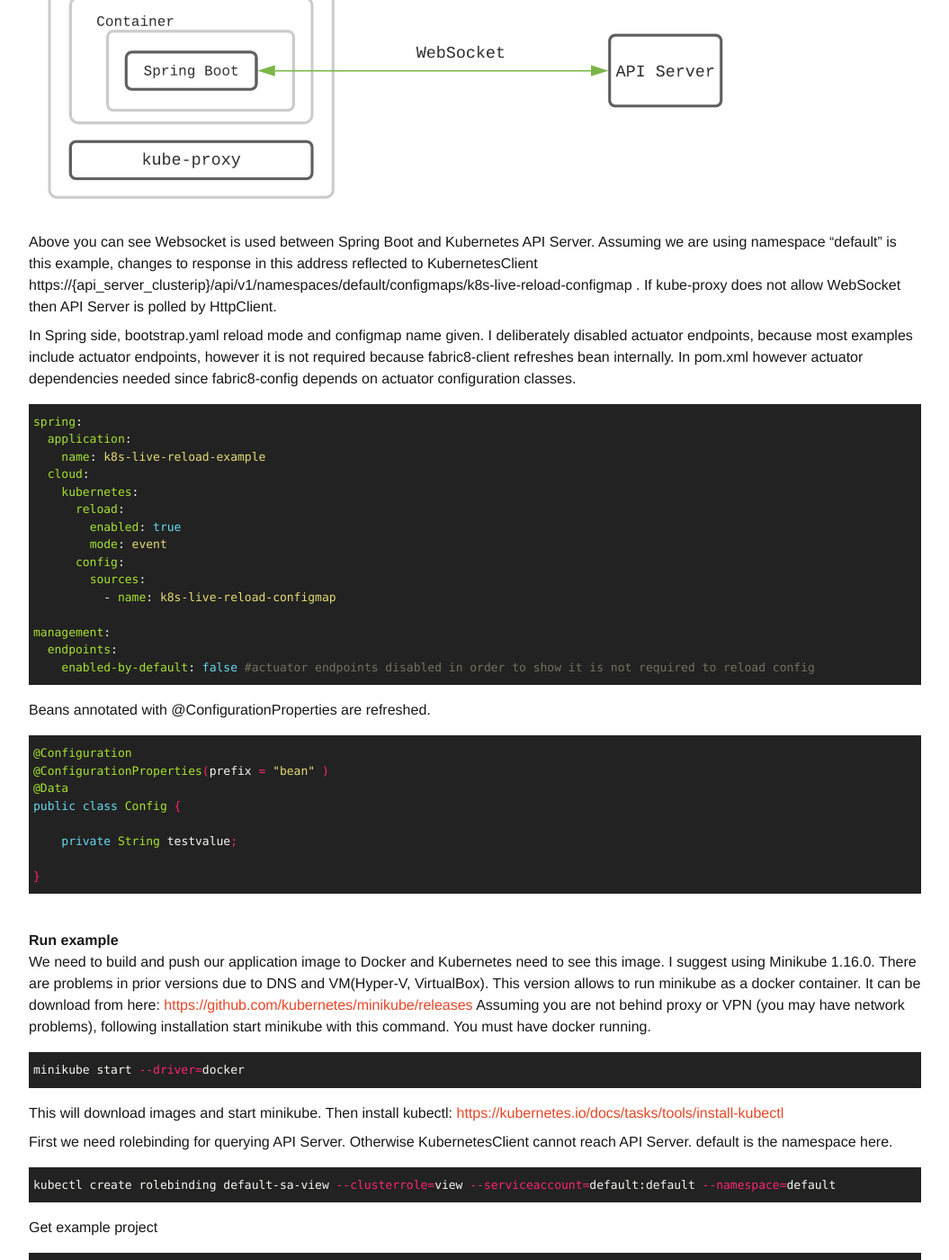
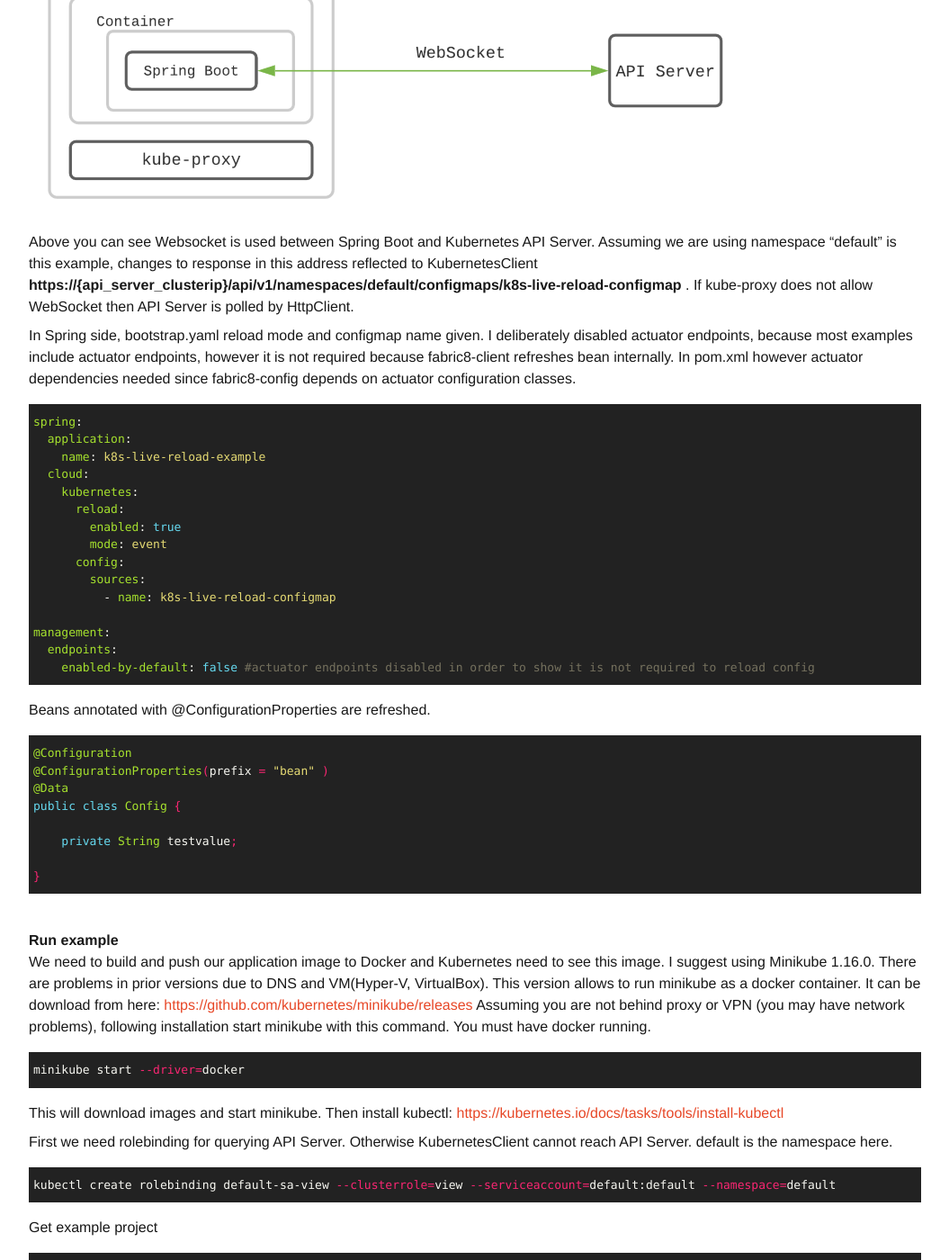
Before and after one commit to gungor/gungor.github.io, a Jekyll site: the page built from _posts/2020-12-28-springboot-k8s-configmap-reload.markdown, in a window 1280 px wide and 1400 px high, scrolled down 463 px. Shown: the whole window at 90% size, without its empty margins (112-1167 px from the left). Built offline with Jekyll 4.4.1, drawn with Linux system fonts in a browser that asks for light colours; part of the change alters nothing that is shown; some of the changed text lies outside the part shown.

Commit message:
url bold

```diff
--- a/_posts/2020-12-28-springboot-k8s-configmap-reload.markdown
+++ b/_posts/2020-12-28-springboot-k8s-configmap-reload.markdown
@@ -16,7 +16,7 @@ How events arrive Spring Boot? Does Kubernetes aware of our Spring Boot app? No.
 ![configmap-diagram](/assets/configmap-diagram.png)
 <br/>
 
-Above you can see Websocket is used between Spring Boot and Kubernetes API Server. Assuming we are using namespace "default" is this example, changes to response in this address reflected to KubernetesClient https://{api_server_clusterip}/api/v1/namespaces/default/configmaps/k8s-live-reload-configmap .
+Above you can see Websocket is used between Spring Boot and Kubernetes API Server. Assuming we are using namespace "default" is this example, changes to response in this address reflected to KubernetesClient <b>https://{api_server_clusterip}/api/v1/namespaces/default/configmaps/k8s-live-reload-configmap</b> .
 If kube-proxy does not allow WebSocket then API Server is polled by HttpClient.
 
 In Spring side, bootstrap.yaml reload mode and configmap name given. I deliberately disabled actuator endpoints, because most examples include actuator endpoints, however it is not required because fabric8-client refreshes bean internally.
@@ -69,8 +69,8 @@ kubectl create rolebinding default-sa-view --clusterrole=view --serviceaccount=d
 
 Get example project
 {% highlight shell %}
-git clone https://github.com/gungor/kubernetes-examples.git
-cd kubernetes-examples/springboot-k8s-configmap-reload-example
+git clone https://github.com/gungor/springboot-k8s-configmap-reload-example.git
+cd springboot-k8s-configmap-reload-example
 {% endhighlight %}
 
 Now add configmap named "k8s-live-reload-configmap" to kubernetes
```
